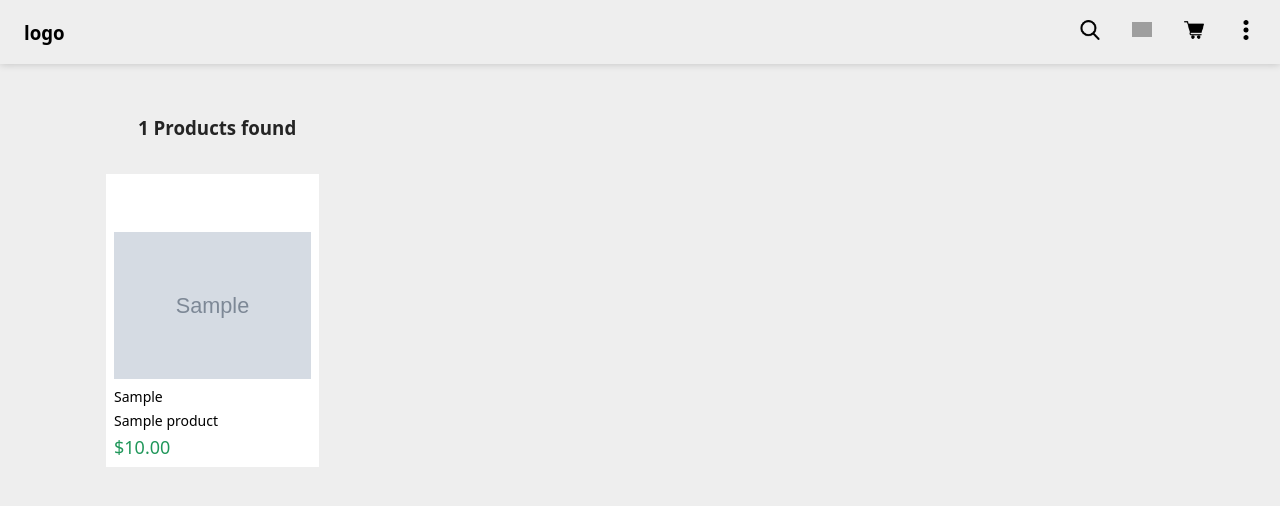
After one commit to tushar0107/estore, a Django app: page /product/ in a window 1280 px wide. The commit adds this page. Shown: the top 506 px of the page. Run offline with Django 3.2, Linux system fonts and the light colour scheme; tables that the repository leaves empty hold one stand-in row (values such as "Sample post"); grey boxes marked "Sample" are stand-in pictures; grey boxes are pictures that could not be loaded.

Commit message:
minor changes

```diff
--- a/estore/models.py
+++ b/estore/models.py
@@ -37,7 +37,7 @@ User.add_to_class("__str__", get_first_name)
 
 class Category(models.Model):
     name = models.CharField(max_length=100)
-    slug = models.SlugField(unique=True)
+    slug = models.SlugField(unique=True,null=True,blank=True)
 
     def save(self, *args, **kwargs):
         if not self.slug:
@@ -53,7 +53,7 @@ class Product(models.Model):
     desc = models.TextField()
     brand = models.CharField(max_length=30,default=None)
     price = models.DecimalField(max_digits=10, decimal_places=2)
-    image = models.ImageField(upload_to='products/', default=None)
+    image = models.ImageField(upload_to='estore/products/', default=None)
     category = models.ManyToManyField(Category)
     slug_field = models.SlugField(max_length=300,null=True,blank=True)
 
--- a/estore/urls.py
+++ b/estore/urls.py
@@ -7,6 +7,8 @@ from django.conf.urls.static import static
 urlpatterns = [
 	path('',views.index),
 	path('page',views.page),
+	path('product/', views.product_list, name='product_list'),
+    path('product/<slug:slug>', views.product_detail, name='product_detail'),
 ]
 
 if global_settings.DEBUG:
--- a/estore/views.py
+++ b/estore/views.py
@@ -30,3 +30,23 @@ def index(request):
 
 def page(request):
 	return render(request,'page.html',context={'page':'second page'})
+
+def product_list(request):
+    query = request.GET.get('product', '')
+    category = request.GET.get('categories', '')
+
+    products = Product.objects.all()
+
+    if query:
+        products = products.filter(name__icontains=query)
+    if category:
+        products = products.filter(category__name__icontains=category)
+
+    return render(request, 'product_list.html', {'products': products})
+
+def product_detail(request, slug):
+    try:
+        product = Product.objects.get(slug_field=slug)
+        return render(request, 'product_detail.html', {'product': product})
+    except Product.DoesNotExist:
+        return render(request, '404page.html')
--- a/requirements.txt
+++ b/requirements.txt
@@ -1,3 +1,3 @@
-Django=5.1.5
-psycopg2_binary=2.9.10
-djangorestframework=3.15.2
+Django==5.1.5
+psycopg2_binary==2.9.10
+djangorestframework==3.15.2
--- a/static/estore/css/style.css
+++ b/static/estore/css/style.css
@@ -82,6 +82,9 @@ section.site-content{
 #header .logo,
 #footer .logo {
   padding: 1rem 1.5rem;
+}
+#footer .logo.content {
+  padding: 1rem 0;
 }
 .icon-img {
   width: 36px;
@@ -352,6 +355,7 @@ h2 {
 
 .center-text{
   text-align: center;
+  margin: 3rem auto;
 }
 img.tiny-img{
   width: 20px;
@@ -367,6 +371,7 @@ img.tiny-img{
   padding: 1rem;
   overflow-x: auto;
   scrollbar-width: none;
+  scroll-snap-type: x mandatory;
 }
 .flex-start{
   justify-content: flex-start;
@@ -376,6 +381,7 @@ img.tiny-img{
   padding: .5rem;
   box-shadow: 0px 0px 7px 0px #0000005d;
   border-radius: 8px;
+  scroll-snap-align: center;
 }
 .items-list .item-img img{
   width: 100%;
--- /dev/null
+++ b/templates/estore/product_list.html
@@ -0,0 +1,29 @@
+{% extends 'base.html' %}
+{% load static %}
+
+{% block content %}
+<main>
+    <div class="container">
+        <div class="product-count">
+            <h3>{{ products|length }} Products found</h3>
+        </div>
+
+        <div id="products-container">
+            {% for product in products %}
+            <a href="/product/{{ product.slug_field }}" class="product-card">
+                <img src="{{ product.image.url }}" alt="{{ product.name }}">
+                <div class="product-details">
+                    <span class="brand">{{ product.brand }}</span>
+                    <span class="name">{{ product.name }}</span>
+                    <span class="price">${{ product.price }}</span>
+                </div>
+            </a>
+            {% empty %}
+            <div class="not-found">
+                <h2>No products found</h2>
+            </div>
+            {% endfor %}
+        </div>
+    </div>
+</main>
+{% endblock %}
```
Also changed, not shown: store/settings.py (+13 -6 lines), templates/estore/footer.html (+5 -5 lines), templates/estore/home.html (+14 -2 lines), templates/estore/product_detail.html (added, +31 -0 lines), media/estore/products/278237501_g0.webp (added), media/estore/products/Men-Ful-Sleeve-Printed-Hooded-Sweatshirt.webp (added), media/estore/products/Textured-3-Pcs-Suit-In-Wine-Cocktail-LPLM1752E1PA23FL-image9.webp (added), media/estore/products/shopping.webp (added), 1 other file.
